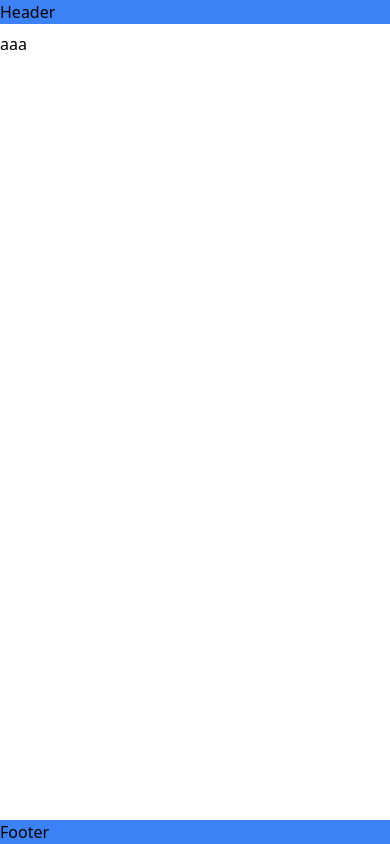
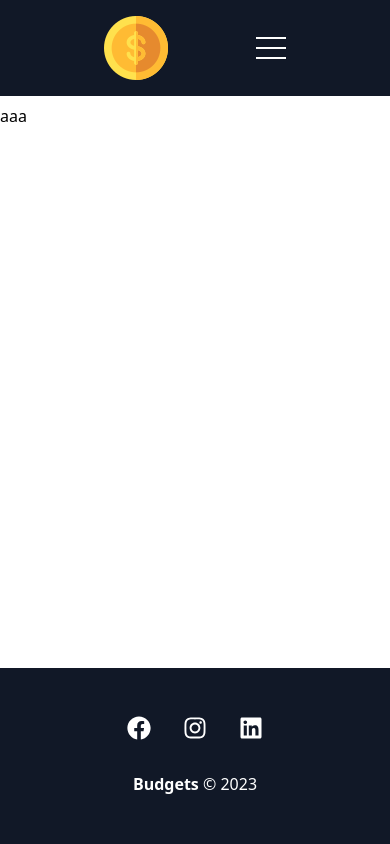
Before and after one commit to matheus-kiyoshi/budgets, a Next.js app: page / in a window 390 px wide. Built offline with nearby package versions, Linux system fonts and the light colour scheme.

Commit message:
header and footer finished and  responsive

```diff
--- a/package.json
+++ b/package.json
@@ -18,11 +18,15 @@
     "postcss": "8.4.27",
     "react": "18.2.0",
     "react-dom": "18.2.0",
+    "react-icons": "^4.10.1",
+    "styled-components": "^6.0.7",
+    "tailwind-merge": "^1.14.0",
     "tailwindcss": "3.3.3",
     "typescript": "5.1.6"
   },
   "devDependencies": {
     "@rocketseat/eslint-config": "^2.1.0",
+    "@types/styled-components": "^5.1.26",
     "eslint": "^8.47.0"
   }
 }
--- a/src/app/components/Footer/Footer.tsx
+++ b/src/app/components/Footer/Footer.tsx
@@ -1,9 +1,23 @@
+import { FaFacebook, FaInstagram, FaLinkedin } from 'react-icons/fa'
 import '@/app/globals.css'
 
 export default function Footer() {
   return (
-    <div className="grid-area-footer bg-blue-500">
-      <p>Footer</p>
-    </div>
+    <footer className="grid-area-footer text-white bg-gray-900 p-12 text-center">
+      <ul className="flex justify-center text-center">
+        <li className="mx-4 cursor-pointer hover:text-yellow-400 text-2xl">
+          <FaFacebook />
+        </li>
+        <li className="mx-4 cursor-pointer hover:text-yellow-400 text-2xl">
+          <FaInstagram />
+        </li>
+        <li className="mx-4 cursor-pointer hover:text-yellow-400 text-2xl">
+          <FaLinkedin />
+        </li>
+      </ul>
+      <p className="mt-8">
+        <span className="font-bold">Budgets</span> &copy; 2023
+      </p>
+    </footer>
   )
 }
--- /dev/null
+++ b/src/app/components/Header/HamburguerMenu/HamburguerMenu.tsx
@@ -0,0 +1,15 @@
+import { MenuButton } from './MenuButton'
+
+export default function HamburguerMenu({
+  onClick,
+  isClicked,
+}: {
+  onClick: () => void
+  isClicked: boolean
+}) {
+  return (
+    <div className="flex items-center sm:hidden" onClick={onClick}>
+      <MenuButton $isClicked={isClicked} />
+    </div>
+  )
+}
--- /dev/null
+++ b/src/app/components/Header/HamburguerMenu/MenuButton.ts
@@ -0,0 +1,52 @@
+'use client'
+import styled from 'styled-components'
+
+interface MenuProps {
+  $isClicked: boolean
+}
+
+export const MenuButton = styled.button<MenuProps>`
+  background: #fff;
+  position: relative;
+  display: block;
+  width: 30px;
+  height: 2px;
+  cursor: pointer;
+  transition: 0.5s ease-in-out;
+
+  &::before,
+  &::after {
+    content: '';
+    position: absolute;
+    background: #fff;
+    display: block;
+    width: 100%;
+    height: 100%;
+    transition: 0.5s ease-in-out;
+  }
+
+  &::before {
+    top: -10px;
+    ${({ $isClicked }) =>
+      $isClicked &&
+      `
+      top: 0;
+      transform: rotate(45deg);
+    `}
+  }
+
+  &::after {
+    bottom: -10px;
+    ${({ $isClicked }) =>
+      $isClicked &&
+      `
+      bottom: 0;
+      transform: rotate(-45deg);
+    `}
+  }
+
+  &:not(:disabled) {
+    ${({ $isClicked }) =>
+      $isClicked ? 'background: transparent;' : `background: #fff;`}
+  }
+`
--- a/src/app/components/Header/Header.tsx
+++ b/src/app/components/Header/Header.tsx
@@ -1,9 +1,56 @@
+'use client'
 import '@/app/globals.css'
+import Image from 'next/image'
+import Link from 'next/link'
+import Logo from '@/../public/costs_logo.png'
+import HamburguerMenu from './HamburguerMenu/HamburguerMenu'
+import { useState } from 'react'
+import { twMerge } from 'tailwind-merge'
 
 export default function Header() {
+  const [isOpen, setIsOpen] = useState(false)
+
   return (
-    <div className="grid-area-header bg-blue-500">
-      <p>Header</p>
-    </div>
+    <header className="grid-area-header flex justify-between bg-gray-900 p-4">
+      <nav
+        className={twMerge(
+          'w-full flex sm:flex-row justify-evenly mx-auto my-0 flex-wrap',
+          isOpen && 'flex-col gap-6 sm:gap-0',
+        )}
+      >
+        <div className="flex justify-evenly items-center w-full sm:w-auto my-0 flex-wrap">
+          <Link href="/">
+            <Image src={Logo} alt="Logo" />
+          </Link>
+
+          <HamburguerMenu
+            onClick={() => {
+              setIsOpen(!isOpen)
+            }}
+            isClicked={isOpen}
+          />
+        </div>
+
+        <ul
+          className={twMerge(
+            'hidden sm:flex sm:flex-row gap-8 text-xl items-center text-white',
+            isOpen && 'flex flex-col',
+          )}
+        >
+          <li className="text-white hover:text-yellow-400">
+            <Link href="/">Home</Link>
+          </li>
+          <li className="text-white hover:text-yellow-400">
+            <Link href="/projects">Projects</Link>
+          </li>
+          <li className="text-white hover:text-yellow-400">
+            <Link href="/company">Company</Link>
+          </li>
+          <li className="text-white hover:text-yellow-400">
+            <Link href="/contact">Contact</Link>
+          </li>
+        </ul>
+      </nav>
+    </header>
   )
 }
```
Also changed, not shown: public/costs_logo.png (added), 1 other file (tests, documents, lock files or other folders).
